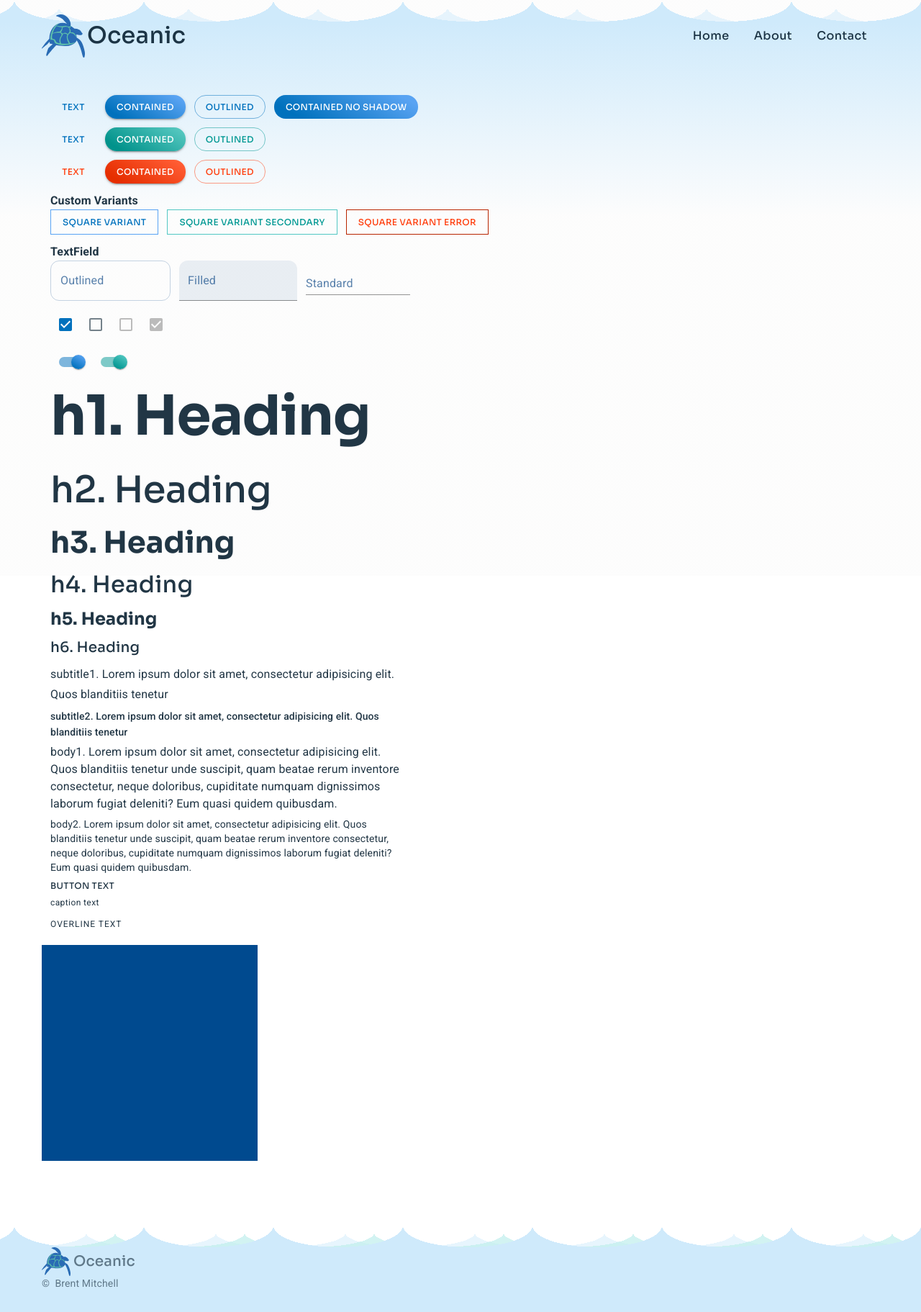
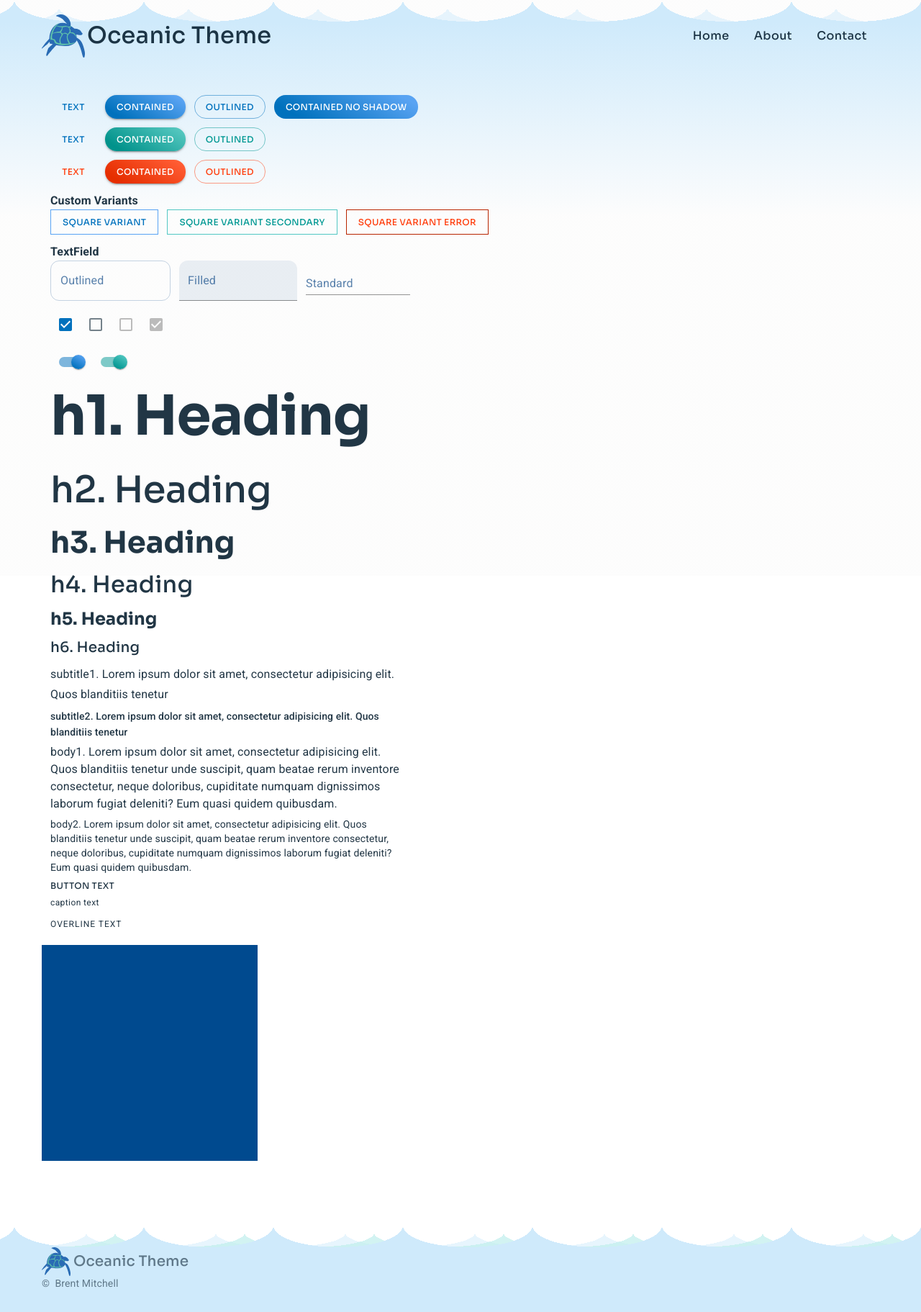
Before and after one commit to brentmitch/Oceanic-MUI-Theme, a React (Create React App) app: page / in a window 1280 px wide. Shown: the whole page at 72% size. Built offline with nearby package versions, Linux system fonts and the light colour scheme; the HTML template or start-up script is replaced by a standard one.

Commit message:
Rename project

```diff
--- a/src/components/layout/footer/footer.tsx
+++ b/src/components/layout/footer/footer.tsx
@@ -41,7 +41,7 @@ const Footer: React.FC = () => {
 						component='div'
 						color='textSecondary'
 					>
-						Oceanic
+						Oceanic Theme
 					</Typography>
 				</Box>
 				<Copyright />
--- a/src/components/layout/header/header-logo.tsx
+++ b/src/components/layout/header/header-logo.tsx
@@ -24,7 +24,7 @@ const HeaderLogo: React.FC = () => {
 			>
 				<LogoImage src={logo} alt='Oceanic' />
 				<Typography variant='h4' component='h1' color='text.primary'>
-					Oceanic
+					Oceanic Theme
 				</Typography>
 			</Box>
 		</LogoLink>
```
